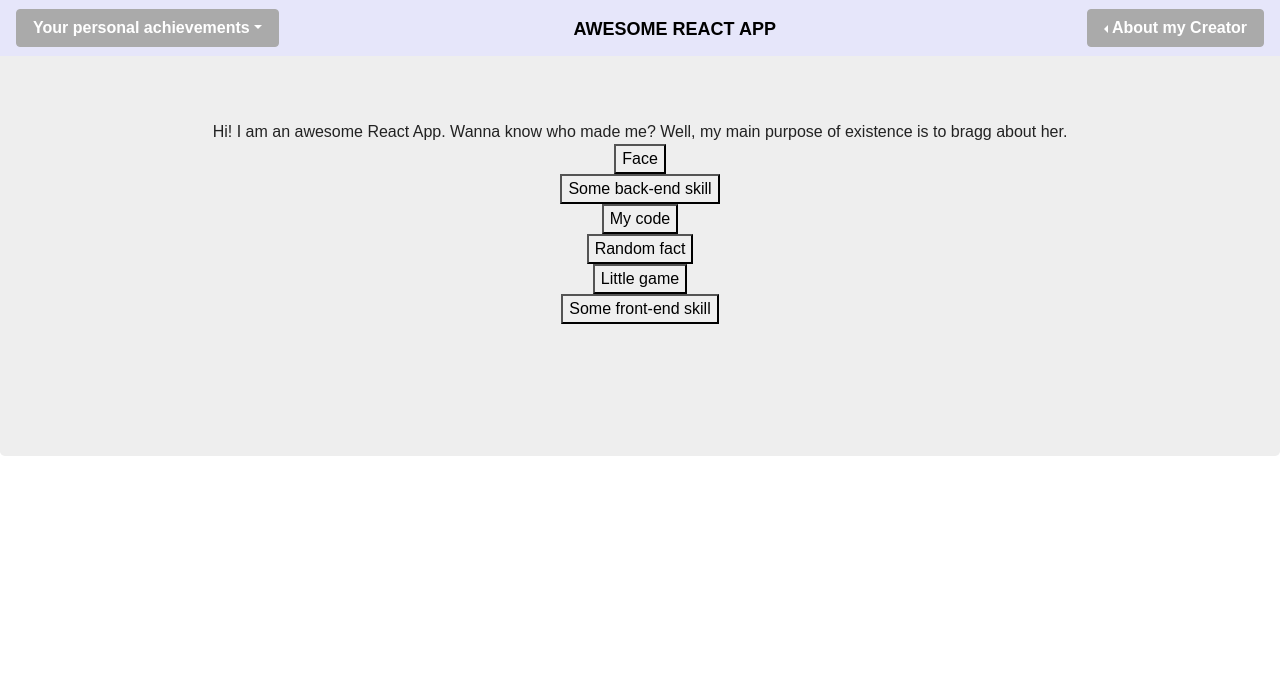
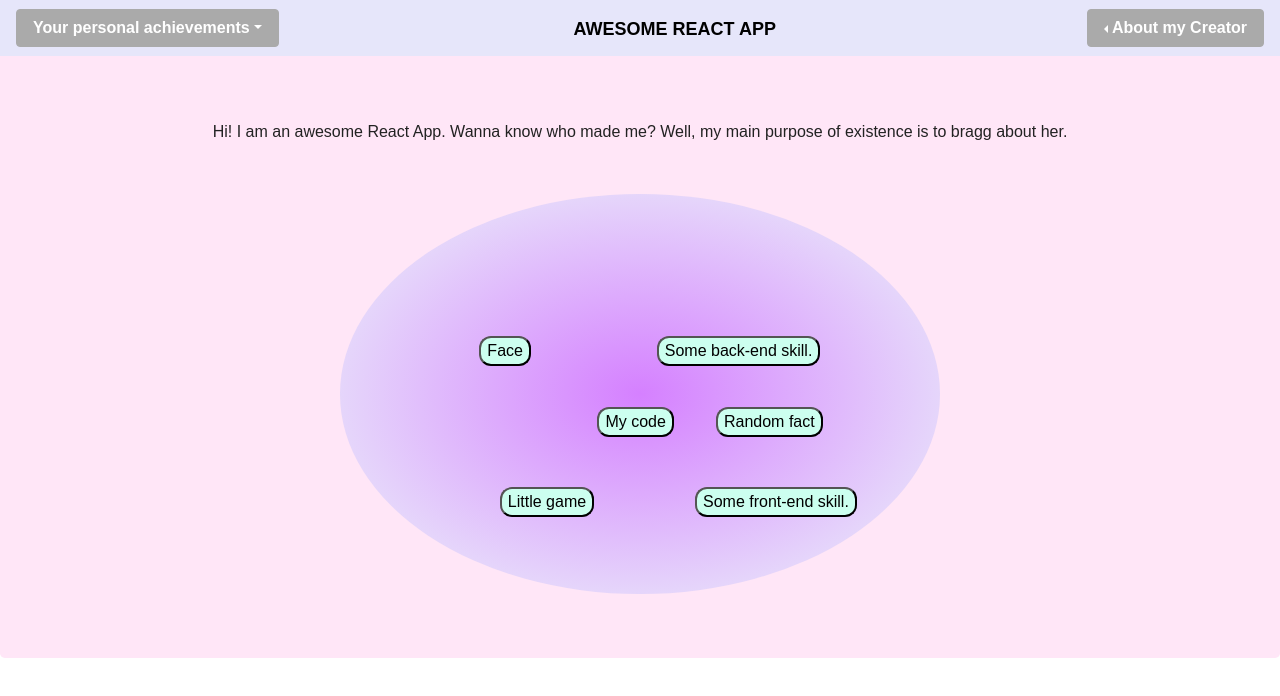
Before and after one commit to yanjasho/interactive_portfolio, a React (Create React App) app in the folder client/: page / in a window 1280 px wide. Shown: the top 696 px of the page. Built offline with nearby package versions, Linux system fonts and the light colour scheme; a web font is replaced by a local one.

Commit message:
Face block, buttons, some styling

```diff
--- a/client/src/App.js
+++ b/client/src/App.js
@@ -1,36 +1,38 @@
 import React, { Component } from "react";
-// import Main from "./pages/main"
 import { BrowserRouter as Router, Route, Switch } from "react-router-dom";
 import Nav from "./components/Nav"
 import City from "./blocks/City"
 import Menu from "./blocks/Menu"
+import Face from "./blocks/Face"
 
 class App extends Component {
 
-  state = {
-    achievs: []
+  constructor(props) {
+    super(props);
+    this.state = {
+      achievs: []
+    }
   };
 
   getAchiev = data =>{
     this.setState(prevState => ({
-      achievs: [...prevState.achievs, data]
+      achievs: [prevState.achievs, data]
     }))
+    console.log(this.state)
   }
 
   render() {
     return (
-      <Router>
       <div>
         <Nav achievs={this.state.achievs} />
-        <Switch>
-          <Route exact path="/" component={Menu} />
-          <Route exact path="/city" render={(props) => <City {...props} callbackFromParent={this.getAchiev}  />} />
-          {/* <Route exact path="/books" component={Books} />
-          <Route exact path="/books/:id" component={Detail} />
-          <Route component={NoMatch} /> */}
-        </Switch>
+        <Router>
+          <Switch>
+            <Route exact path="/" component={Menu} />
+            <Route exact path="/city" render={(props) => <City {...props} callbackFromParent={this.getAchiev}  />} />
+            <Route exact path="/face" render={(props) => <Face {...props} callbackFromParent={this.getAchiev}  />} />
+          </Switch>
+        </Router>
       </div>
-    </Router>
     );
   }
 }
--- a/client/src/blocks/City/index.js
+++ b/client/src/blocks/City/index.js
@@ -4,6 +4,7 @@ import { Input, FormBtn } from "../../components/Form";
 import MapMarkers from "../../components/MapMarkers";
 import PoweredByGoogle from "../../components/PoweredByGoogle";
 import Jumbotron from "../../components/Jumbotron"
+import Homebtn from "../../components/HomeBtn"
 
 class City extends Component {
 
@@ -56,6 +57,7 @@ class City extends Component {
   render() {
     return (
       <Jumbotron  style={{ backgroundColor: "#ffe6ff"}}>
+        <Homebtn />
         <p>You can add your favorite city to the map</p>
         <p>Map with markers is rendered by google-map-react npm package. Search is made by server-side call to Google Places API. Data about favorite cities fed from/saved into MongoDB, server-side communication with said database is supported by Mongoose. </p>
         <div className="container">
--- /dev/null
+++ b/client/src/blocks/Face/index.js
@@ -0,0 +1,27 @@
+import React, { Component } from "react";
+import Jumbotron from "../../components/Jumbotron"
+import HomeBtn from "../../components/HomeBtn"
+import Img from "./face.png"
+
+class Face extends Component {
+
+    componentDidMount() {
+        this.sendAchiev();
+    }
+
+    sendAchiev=()=>{
+        this.props.callbackFromParent("Saw the Face")
+    }
+
+    render() {
+        return (
+            <Jumbotron style={{backgroundColor:"#ccffee"}}>
+                <HomeBtn />
+                <p>Here she is. And cute puppy for the balance.</p>
+                <img src={Img} alt="cuteness" width="500" height="500" />
+            </Jumbotron>
+        );
+    }
+}
+
+export default Face;
--- a/client/src/blocks/Menu/index.js
+++ b/client/src/blocks/Menu/index.js
@@ -1,36 +1,29 @@
 import React, { Component } from "react";
 import DeleteBtn from "../../components/DeleteBtn";
 import Jumbotron from "../../components/Jumbotron";
-import API from "../../utils/API";
-import { Col, Row, Container } from "../../components/Grid";
-import { List, ListItem } from "../../components/List";
-import { Input, TextArea, FormBtn } from "../../components/Form";
-import Nav from "../../components/Nav"
-import City from "../City"
 import Alert from "../../components/Alert"
-import { link } from "fs";
 
 class Menu extends Component {
 
   state = {
     choices: [
       {name:"Face",
-      line:"Wanna see her? Can't blame you if you don't. Wonderfull person, but not much of a looker",
-      link:""},
-      {name:"Some back-end skill",
-      line:"Def check this out. Back-end is her thing",
+      line:"Wanna see her? Can't blame you if you don't. Wonderfull person, but not much of a looker.",
+      link:"/face"},
+      {name:"Some back-end skill.",
+      line:"Def check this out. Back-end is her thing.",
       link:"/city"},
       {name: "My code",
       line:"I am a very handsome App. Wanna see me naked?",
       link:"https://github.com/yanjasho/interactive_portfolio"},
       {name: "Random fact",
-      line:"Just for giggles",
+      line:"Just for giggles.",
       link:""},
       {name: "Little game",
-      line:"Not sure if I'll make it",
+      line:"Not sure if I'll make it.",
       link:""},
-      {name: "Some front-end skill",
-      line:"This may hurt. Don't go if you have sensitive eyes or general sense of taste",
+      {name: "Some front-end skill.",
+      line:"This may hurt. Don't go if you have sensitive eyes or general sense of taste.",
       link:""}],
     alert: false,
     alertline: "",
@@ -39,22 +32,21 @@ class Menu extends Component {
 
   render() {
     return (
-      <Jumbotron>
-        <Container>
+      <Jumbotron style={{backgroundColor: "#ffe6f7"}}>
+        <div>
           Hi! I am an awesome React App. Wanna know who made me? Well, my main purpose of existence is to bragg about her.
-        </Container>
-        <Container>
+        </div>
+        <Jumbotron style={{ margin: "0 auto", marginTop:"50px",width: "600px", height: "400px", backgroundImage: "radial-gradient(#d580ff,#ecf9f9)", borderRadius: "100%" }}>
           {this.state.choices.map((choice,index) => (
-            <Container key={index}>
-              <button onClick={() => this.setState({alert: true, alertlink: choice.link, alertline:choice.line})}>{choice.name}</button>
-            </Container>
+            <button key={index} style={{backgroundColor:"#ccffef", borderRadius: "12px", marginLeft : Math.random()*150, marginTop : Math.random()*50}} onClick={() => this.setState({alert: true, alertlink: choice.link, alertline:choice.line})}>{choice.name}
+            </button>
           ))}
           <Alert style={{ opacity: this.state.alert ? 1 : 0 }} >
-            {this.state.alertline}
-            <a href={this.state.alertlink}> Yeah, let's check it out</a>
+            {this.state.alertline} <br />
+            <a style={{color:"#0000ff"}} href={this.state.alertlink}> Yeah, let's check it out</a>
             <DeleteBtn onClick={() => this.setState({alert: false})} />
           </Alert>
-        </Container>
+        </Jumbotron>
       </Jumbotron>
     )
   }
--- a/client/src/components/Alert/index.js
+++ b/client/src/components/Alert/index.js
@@ -5,7 +5,7 @@ function Alert(props) {
     <div
       role="alert"
       className={`alert alert-${props.type} fade in`}
-      style={{ width: "80%", margin: "0 auto", marginTop: 18, backgroundColor: "#d9b3ff", ...props.style }}
+      style={{ width: "80%", margin: "0 auto", marginTop: 18, backgroundColor: "#ffb3ff", ...props.style }}
     >
       {props.children}
     </div>
--- /dev/null
+++ b/client/src/components/HomeBtn/index.js
@@ -0,0 +1,12 @@
+import React from "react";
+import "./style.css";
+
+function HomeBtn(props) {
+  return (
+    <a href="/" className="home-btn" {...props} role="button" tabIndex="0" style={{ cursor: 'pointer'}}>
+      Main Menu
+    </a>
+  );
+}
+
+export default HomeBtn;
--- /dev/null
+++ b/client/src/components/HomeBtn/style.css
@@ -0,0 +1,11 @@
+.home-btn {
+  float: right;
+  color:#800080;
+  background-color: #ffe6e6;
+  width: 150px;
+  padding: 10px;
+  border-radius: 8px;
+  border-width: 2px;
+  border-color: #800080;
+  border-style: solid;
+}
```
Also changed, not shown: 1 other file (tests, documents, lock files or other folders).
